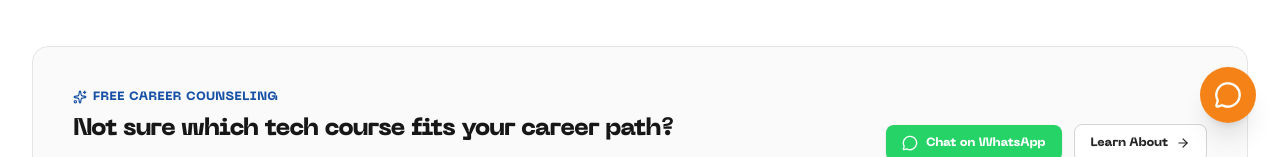
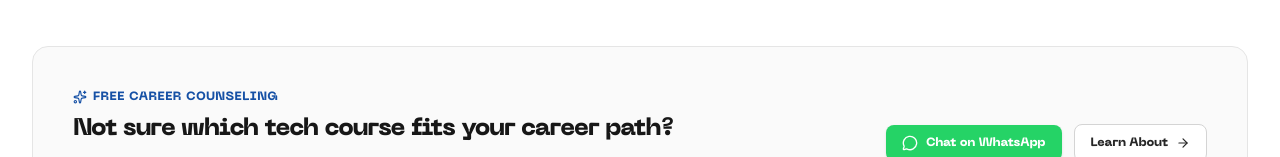
Before and after one commit to dhruvesaral-ai/bytecodeitsolutions.co.in, a Next.js app: page /courses in a window 1280 px wide. Shown: the part 643-800 px from the top of the page. Built offline with nearby package versions, Linux system fonts and the light colour scheme; no server answers; a web font is replaced by a local one.

Commit message:
feat: add EnquireNow floating action button component

```diff
--- a/components/enquire-now.tsx
+++ b/components/enquire-now.tsx
@@ -46,7 +46,7 @@ function EnquireNowFab({ mode }: EnquireNowProps) {
         disabled={isOpen && (form.isSubmitting || form.isSubmitted)}
         aria-label={isOpen ? "Submit enquiry" : "Enquire now"}
         aria-expanded={isOpen}
-        className={`fixed bottom-6 right-6 z-50 flex items-center justify-center rounded-full bg-[#F58216] text-white shadow-xl transition-all duration-300 ease-out hover:bg-[#DE5426] active:bg-[#c7451a] focus-visible:outline-none focus-visible:ring-2 focus-visible:ring-[#F58216] focus-visible:ring-offset-2 cursor-pointer disabled:opacity-60 disabled:cursor-not-allowed ${
+        className={`fixed bottom-6 right-6 z-50 md:hidden flex items-center justify-center rounded-full bg-[#F58216] text-white shadow-xl transition-all duration-300 ease-out hover:bg-[#DE5426] active:bg-[#c7451a] focus-visible:outline-none focus-visible:ring-2 focus-visible:ring-[#F58216] focus-visible:ring-offset-2 cursor-pointer disabled:opacity-60 disabled:cursor-not-allowed ${
           isOpen
             ? "h-13 sm:h-14 px-5 sm:px-6 gap-2 shadow-2xl scale-100 animate-none"
             : "size-14 animate-bounce hover:scale-105 active:scale-95"
```
